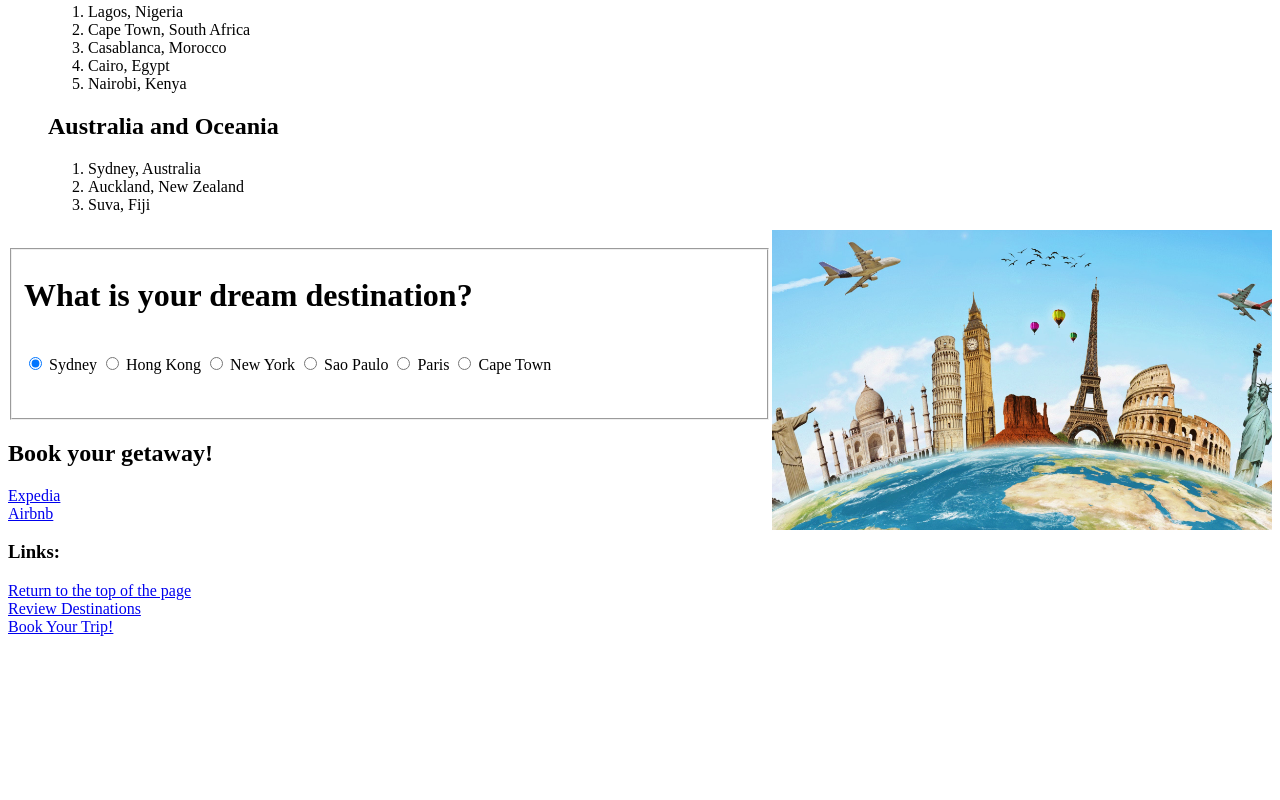
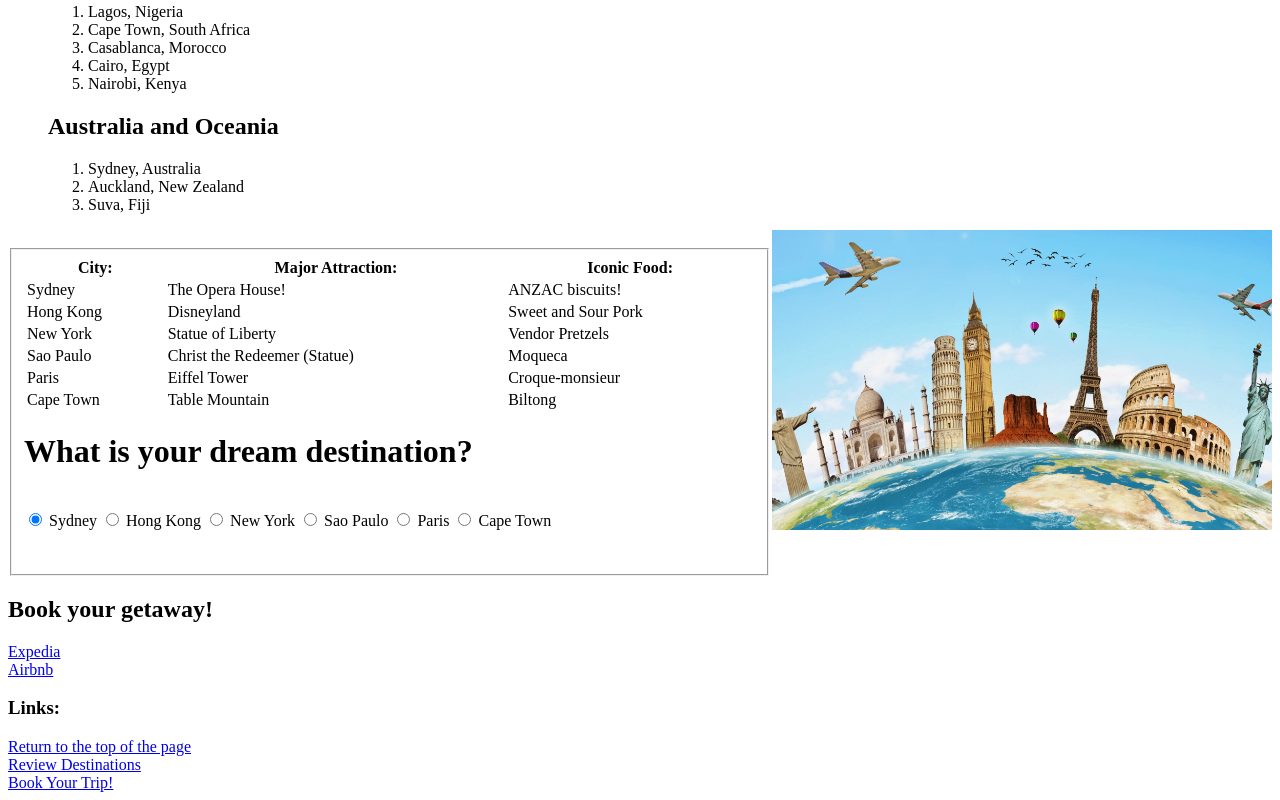
Before and after one commit to s-garrett/Sophomore_Year_WebDevHC, a plain HTML site: page project1/index.html in a window 1280 px wide. Shown: the part 924-1724 px from the top of the page. Before the commit the page ends 1568 px from the top, so only its background shows below. Drawn offline with Linux system fonts and the light colour scheme.

Commit message:
Added a table
The table of cities and other attributes was added. Edited the fieldset to better match.

```diff
--- a/project1/index.html
+++ b/project1/index.html
@@ -1,14 +1,18 @@
 <html>
+
 <body>
 
 	<h1 id="top">YOUR TRAVEL BUCKET LIST </h1>
 	<header>
 		<p> <i>Hello,</i> little traveller of the world. Are you ready for an <b>adventure</b>? Wondering where to go for your next spring break? <i>Explore the destinations below</i>: </p>
 		<br/>
-            <blockquote><cite="https://expertvagabond.com/best-travel-quotes/"></cite> <p>
-                “We travel, some of us forever, to seek other places, other lives, other souls.” -Anais Nin </p></blockquote>
+		<blockquote>
+			<cite="https://expertvagabond.com/best-travel-quotes/"></cite>
+				<p>
+					“We travel, some of us forever, to seek other places, other lives, other souls.” -Anais Nin </p>
+		</blockquote>
 	</header>
-<img src="map.jpg"alt="World Map"align="right"title="World Map"height="375"width="500"/> <br/>
+	<img src="map.jpg" alt="World Map" align="right" title="World Map" height="375" width="500" /> <br/>
 	<h2 id="destinations">Continents</h2>
 	<ul>
 		<h2> North America </h2>
@@ -62,10 +66,50 @@
 			<li> Suva, Fiji </li>
 		</ol>
 	</ul>
-<img src="travel-022.jpg"alt="Monuments"align="right"title="Monuments"height="300"width="500"align=right/>
+	<img src="travel-022.jpg" alt="Monuments" align="right" title="Monuments" height="300" width="500" align=right/>
 	<br/>
 
 	<fieldset>
+		<table style="width:100%">
+			<tr>
+				<th>City:</th>
+				<th>Major Attraction:</th>
+				<th>Iconic Food:</th>
+			</tr>
+
+			<tr>
+				<td>Sydney</td>
+				<td>The Opera House!</td>
+				<td>ANZAC biscuits!</td>
+			</tr>
+			<tr>
+				<td>Hong Kong</td>
+				<td>Disneyland</td>
+				<td>Sweet and Sour Pork</td>
+			</tr>
+
+			<tr>
+				<td>New York</td>
+				<td>Statue of Liberty</td>
+				<td>Vendor Pretzels</td>
+			</tr>
+			<tr>
+				<td>Sao Paulo</td>
+				<td>Christ the Redeemer (Statue)</td>
+				<td>Moqueca</td>
+			</tr>
+			<tr>
+				<td>Paris</td>
+				<td>Eiffel Tower</td>
+				<td>Croque-monsieur</td>
+			</tr>
+			<tr>
+				<td>Cape Town</td>
+				<td>Table Mountain</td>
+				<td>Biltong</td>
+			</tr>
+		</table>
+
 		<!--START OF FORM ONE -->
 		<header>
 			<h1 id="forms"> What is your dream destination? </h1>
@@ -105,4 +149,6 @@
 	<a href="#booking"> Book Your Trip! </a> <br />
 
 </body>
-</html><!--Main file to work in-->
+
+</html>
+<!--Main file to work in-->
```
Lines whose indentation alone changed are shown as unchanged.
